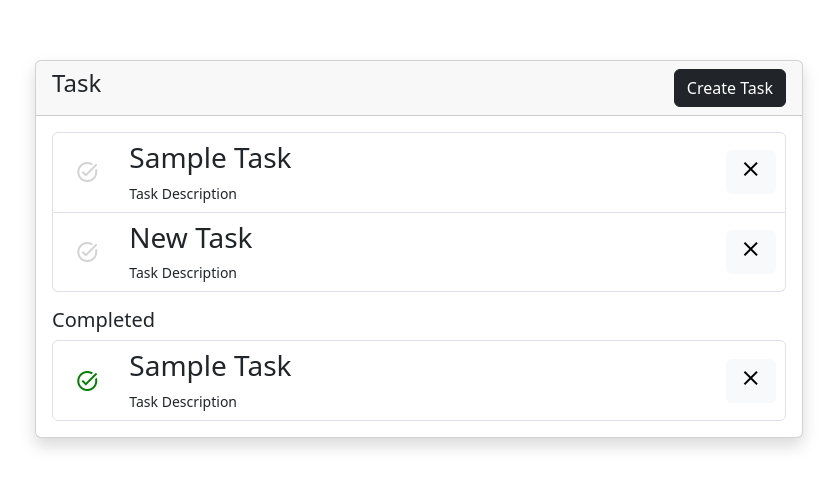
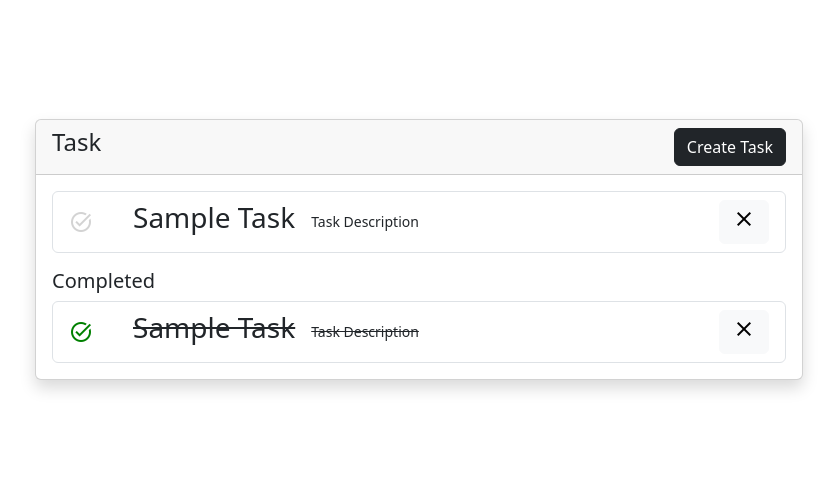
Before and after one commit to joshuavaughn/Activity-12---Javascript-HTML-DOM-and-Events, a plain HTML site: page index.html in a window 1280 px wide. Shown: the part 151-638 px from the top of the page, without its empty margins (221-1058 px from the left). Drawn offline with nearby package versions, Linux system fonts and the light colour scheme.

Commit message:
comeplete taks done

```diff
--- a/index.html
+++ b/index.html
@@ -2,95 +2,53 @@
 <html lang="en">
 
 <head>
-    <meta charset="UTF-8">
-    <meta name="viewport" content="width=device-width, initial-scale=1.0">
+    <meta charset="UTF-8" />
+    <meta name="viewport" content="width=device-width, initial-scale=1.0" />
     <title>Tasks</title>
     <link href="https://cdn.jsdelivr.net/npm/bootstrap@5.3.3/dist/css/bootstrap.min.css" rel="stylesheet"
-        integrity="sha384-QWTKZyjpPEjISv5WaRU9OFeRpok6YctnYmDr5pNlyT2bRjXh0JMhjY6hW+ALEwIH" crossorigin="anonymous">
+        integrity="sha384-QWTKZyjpPEjISv5WaRU9OFeRpok6YctnYmDr5pNlyT2bRjXh0JMhjY6hW+ALEwIH" crossorigin="anonymous" />
     <link rel="stylesheet"
         href="https://fonts.googleapis.com/css2?family=Material+Symbols+Outlined:opsz,wght,FILL,GRAD@48,700,0,0&display=swap" />
-
 </head>
 
 <body>
     <!-- main -->
-    <main class="d-flex justify-content-center align-items-center" style="width: 100vw; height: 100vh;">
-        <div class="card shadow" style="width: 60%;">
+    <main class="d-flex justify-content-center align-items-center" style="width: 100vw; height: 100vh">
+        <div class="card shadow" style="width: 60%">
             <div class="card-header py-2 d-flex">
                 <h4>Task</h4>
-                <button class="btn btn-dark ms-auto" data-bs-toggle="modal" data-bs-target="#newTaskModal" id="createTask">Create Task</button>
+                <button class="btn btn-dark ms-auto" data-bs-toggle="modal" data-bs-target="#newTaskModal"
+                    id="createTask">
+                    Create Task
+                </button>
             </div>
             <div class="card-body">
                 <ul id="taskList" class="list-group">
-                    <li class="list-group-item">
-                        <div class="row">
+                    <li class="list-group-item d-flex align-items-center gap-3">
                         <!-- checkbox -->
-                            <div class="col-1 d-flex justify-content-center align-items-center">
-                                <span class="material-symbols-outlined" style="color: lightgray;">task_alt</span>
-                            </div>
+                        <span class="material-symbols-outlined me-4" style="color: lightgray">task_alt</span>
                         <!-- task -->
-                            <div class="col">
-                                <div class="row">
-                                    <h3>Sample Task</h3>
-                                </div>
-                                <div class="row">
+                        <h3 id="task">Sample Task</h3>
                         <small>Task Description</small>
-                                </div>
-                            </div>
                         <!-- close button -->
-                            <div class="col-1 d-flex justify-content-center align-items-center">
-                                <button class="btn btn-light closeTask" id="1">
+                        <button class="btn btn-light closeTask ms-auto">
                             <span class="material-symbols-outlined">close</span>
                         </button>
-                            </div>
-                        </div>
-                    </li>
-                    <li class="list-group-item">
-                        <div class="row">
-                            <!-- checkbox -->
-                            <div class="col-1 d-flex justify-content-center align-items-center">
-                                <span class="material-symbols-outlined" style="color: lightgray;">task_alt</span>
-                            </div>
-                            <!-- task -->
-                            <div class="col">
-                                <div class="row">
-                                    <h3>New Task</h3>
-                                </div>
-                                <div class="row">
-                                    <small>Task Description</small>
-                                </div>
-                            </div>
-                            <!-- close button -->
-                            <div class="col-1 d-flex justify-content-center align-items-center">
-                                <button class="btn btn-light closeTask" id="2">
-                                    <span class="material-symbols-outlined">close</span>
-                                </button>
-                            </div>
-                        </div>
                     </li>
                 </ul>
 
                 <h5 class="mt-3">Completed</h5>
-                <ul id="taskList" class="list-group">
-                    <li class="list-group-item">
-                        <div class="row">
-                            <div class="col-1 d-flex justify-content-center align-items-center">
-                                <span class="material-symbols-outlined" style="color: green;">task_alt</span>
-                            </div>
-                            <div class="col">
-                                <div class="row">
-                                    <h3>Sample Task</h3>
-                                </div>
-                                <div class="row">
-                                    <small>Task Description</small>
-                                </div>
-                            </div>
-                            <div class="col-1 d-flex justify-content-center align-items-center">
-                                <button class="btn btn-light closeTask" id="3">
+                <ul id="CompletedTaskList" class="list-group">
+                    <li class="list-group-item d-flex align-items-center gap-3">
+                        <!-- checkbox -->
+                        <span class="material-symbols-outlined me-4" style="color: green">task_alt</span>
+                        <!-- task -->
+                        <h3 id="task" style="text-decoration: line-through;">Sample Task</h3>
+                        <small style="text-decoration: line-through;">Task Description</small>
+                        <!-- close button -->
+                        <button class="btn btn-light closeTask ms-auto">
                             <span class="material-symbols-outlined">close</span>
                         </button>
-                            </div>
-                        </div>
                     </li>
                 </ul>
             </div>
@@ -104,13 +62,15 @@
                 <div class="modal-content">
                     <div class="modal-header">
                         <h5 class="modal-title">Create New Task</h5>
-                        <button type="button" class="btn-close" data-bs-dismiss="modal" aria-label="Close" id="closeModal"></button>
+                        <button type="button" class="btn-close" data-bs-dismiss="modal" aria-label="Close"
+                            id="closeModal"></button>
                     </div>
                     <div class="modal-body">
                         <label for="todoInput" class="form-label">New Task</label>
-                        <input type="text" placeholder="New Task Here" id="todoInput" class="form-control">
+                        <input type="text" placeholder="New Task Here" id="todoInput" class="form-control" />
                         <label for="taskDescription" class="form-label pt-3">Task Description</label>
-                        <input type="text" placeholder="Add short task decription" id="taskDescription" class="form-control">
+                        <input type="text" placeholder="Add short task decription" id="taskDescription"
+                            class="form-control" />
                     </div>
                     <div class="modal-footer d-flex justify-content-center">
                         <button id="addTask" class="btn btn-dark">Add Task</button>
@@ -120,7 +80,6 @@
         </div>
     </section>
 
-
     <script src="https://cdn.jsdelivr.net/npm/bootstrap@5.3.3/dist/js/bootstrap.bundle.min.js"
         integrity="sha384-YvpcrYf0tY3lHB60NNkmXc5s9fDVZLESaAA55NDzOxhy9GkcIdslK1eN7N6jIeHz"
         crossorigin="anonymous"></script>
```
Lines whose indentation alone changed are shown as unchanged.
